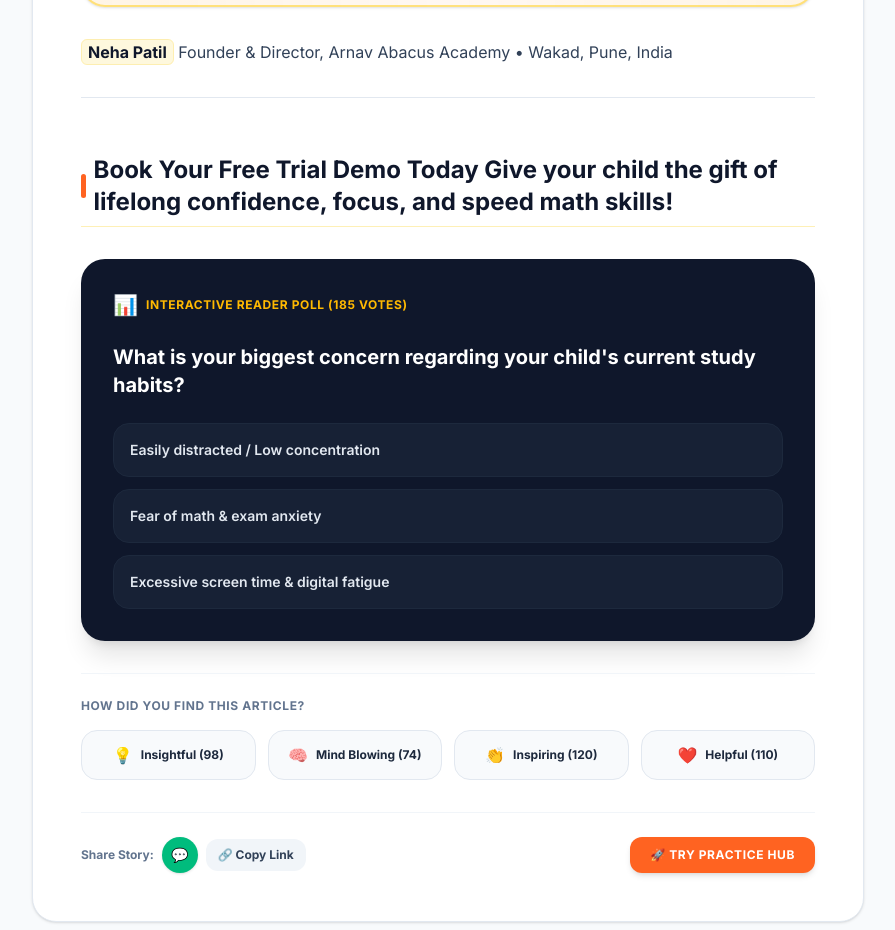
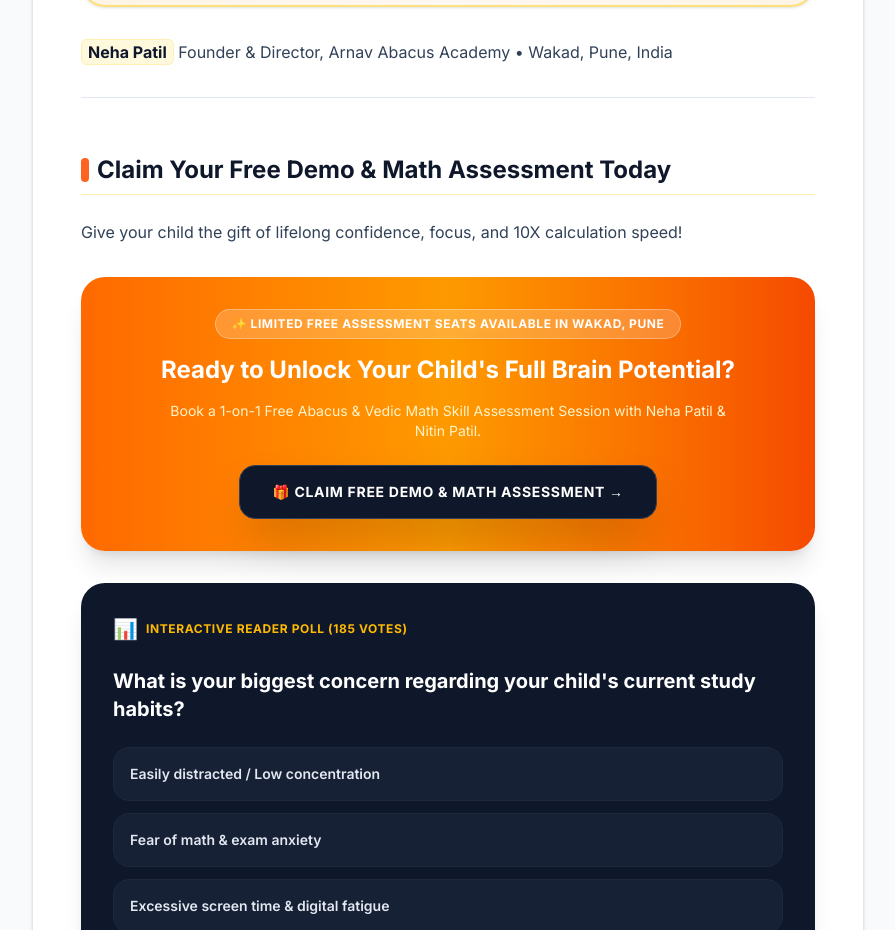
Before and after one commit to atharvpatil18/AAA-web, a React (Vite) app: page /#/blog/1 in a window 1280 px wide. Shown: the part 3340-4270 px from the top of the page, without its empty margins (192-1087 px from the left). Built offline with nearby package versions, Linux system fonts and the light colour scheme; no server answers.

Commit message:
feat add interactive Claim Free Demo and Math Assessment CTA button block

```diff
--- a/src/data/blogData.ts
+++ b/src/data/blogData.ts
@@ -89,10 +89,14 @@ Founder & Director, Arnav Abacus Academy • Wakad, Pune, India
 
 ---
 
-### Book Your Free Trial Demo Today
-Give your child the gift of lifelong confidence, focus, and speed math skills!
+### Claim Your Free Demo & Math Assessment Today
+
+Give your child the gift of lifelong confidence, focus, and 10X calculation speed!
+
+[CLAIM_FREE_DEMO_BUTTON]
     `,
     comments: [
+
       {
         id: "c-01",
         author: "Sunita Deshmukh",
--- a/src/pages/BlogPostDetail.tsx
+++ b/src/pages/BlogPostDetail.tsx
@@ -273,6 +273,32 @@ export default function BlogPostDetail() {
                   </h4>
                 );
               }
+
+              // Custom Interactive Action Button Callout
+              if (trimmed === "[CLAIM_FREE_DEMO_BUTTON]") {
+                return (
+                  <div key={idx} className="my-8 bg-gradient-to-r from-orange-500 via-amber-500 to-orange-600 rounded-3xl p-6 sm:p-8 text-white shadow-xl text-center space-y-4">
+                    <div className="inline-flex items-center gap-2 bg-white/20 backdrop-blur-md border border-white/30 px-4 py-1.5 rounded-full text-xs font-black uppercase tracking-wider">
+                      ✨ Limited Free Assessment Seats Available in Wakad, Pune
+                    </div>
+                    <h3 className="text-xl sm:text-2xl font-black text-white leading-tight">
+                      Ready to Unlock Your Child's Full Brain Potential?
+                    </h3>
+                    <p className="text-sm text-amber-100 max-w-xl mx-auto">
+                      Book a 1-on-1 Free Abacus & Vedic Math Skill Assessment Session with Neha Patil & Nitin Patil.
+                    </p>
+                    <div className="pt-2">
+                      <button
+                        onClick={() => navigate("/contact")}
+                        className="bg-slate-900 hover:bg-slate-800 text-white font-black text-xs sm:text-sm uppercase tracking-wider px-8 py-4 rounded-2xl shadow-2xl hover:scale-105 transition-all cursor-pointer inline-flex items-center gap-2 border border-slate-700"
+                      >
+                        🎁 Claim Free Demo & Math Assessment →
+                      </button>
+                    </div>
+                  </div>
+                );
+              }
+
 
               // Blockquotes / Founder Messages
               if (trimmed.startsWith("> ")) {
```
